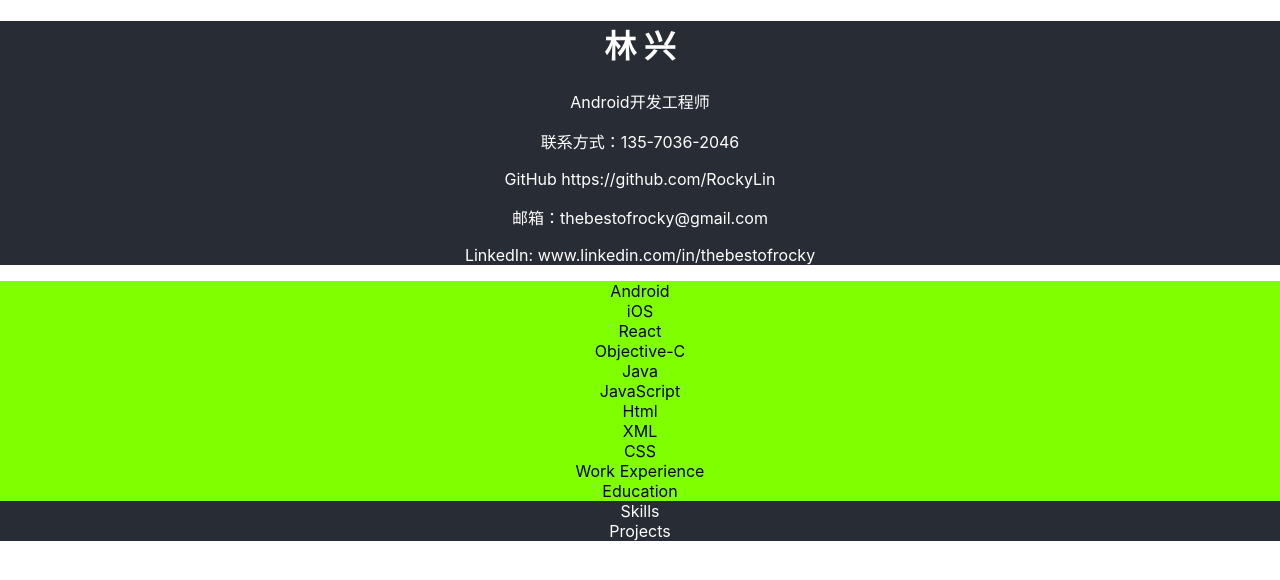
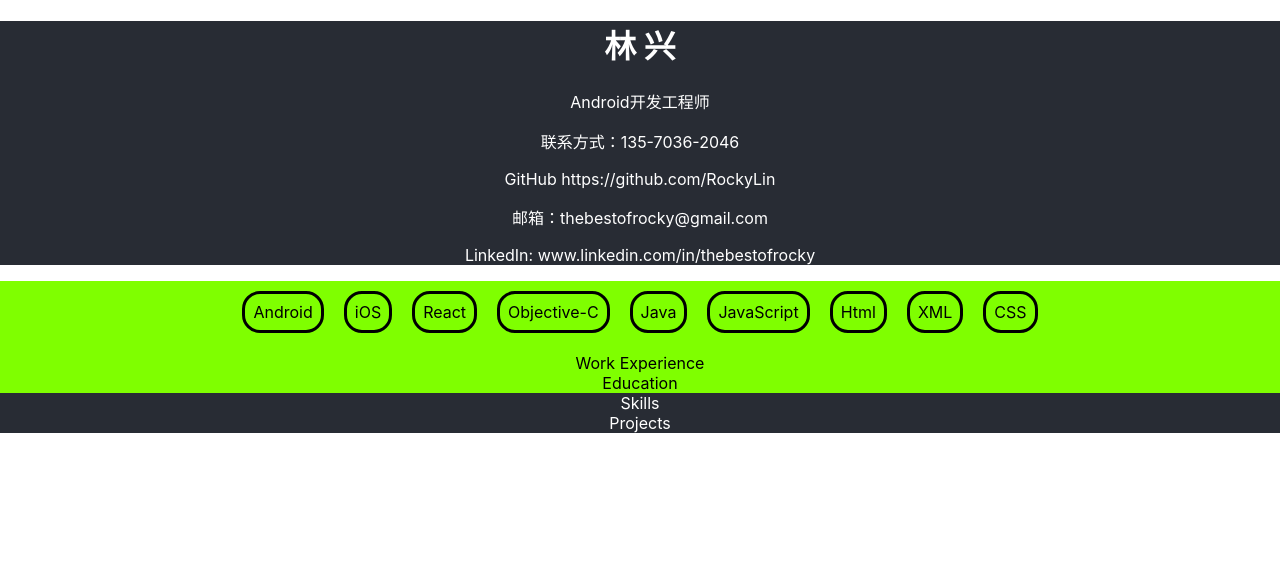
Before and after one commit to RockyLin/my-cv, a React (Create React App) app: page / in a window 1280 px wide. Shown: the top 580 px of the page. Built offline with nearby package versions, Linux system fonts and the light colour scheme.

Commit message:
Add  Skills component

```diff
--- a/src/components/Skills/Skills.css
+++ b/src/components/Skills/Skills.css
@@ -1,5 +1,15 @@
 .skills-container{
+    width: 100%;
     display: flex;
-    flex-flow: column;
-    flex-wrap: wrap;
+    flex-direction: row;
+    align-items: center;
+    justify-content: center;
+    margin-bottom: 10px;
 }
+
+.skills-item{
+    border-style: solid;
+    margin: 10px;
+    padding: 8px;
+    border-radius: 18px;
+}
--- a/src/components/Skills/Skills.tsx
+++ b/src/components/Skills/Skills.tsx
@@ -3,15 +3,15 @@ import "./Skills.css"
 function Skills() {
     return (
     <div className="skills-container">
-        <div>Android</div>
-        <div>iOS</div>
-        <div>React</div>
-        <div>Objective-C</div>
-        <div>Java</div>
-        <div>JavaScript</div>
-        <div>Html</div>
-        <div>XML</div>
-        <div>CSS</div>
+        <div className="skills-item">Android</div>
+        <div className="skills-item">iOS</div>
+        <div className="skills-item">React</div>
+        <div className="skills-item">Objective-C</div>
+        <div className="skills-item">Java</div>
+        <div className="skills-item">JavaScript</div>
+        <div className="skills-item">Html</div>
+        <div className="skills-item">XML</div>
+        <div className="skills-item">CSS</div>
     </div>
     )
 }
```
